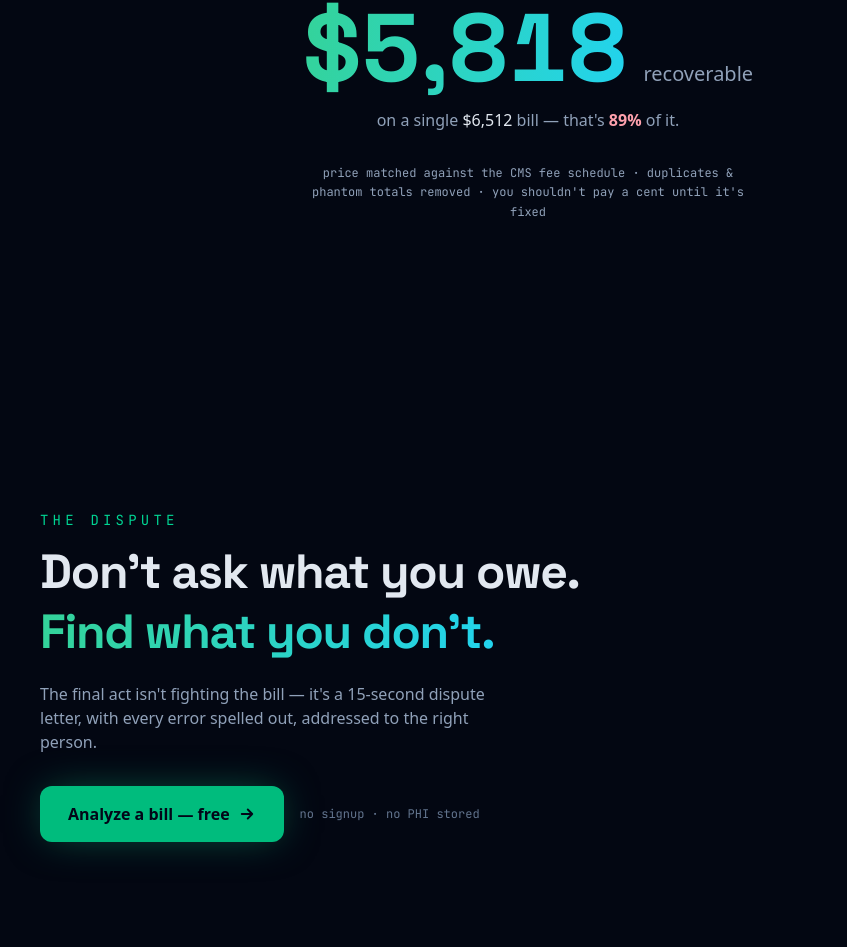
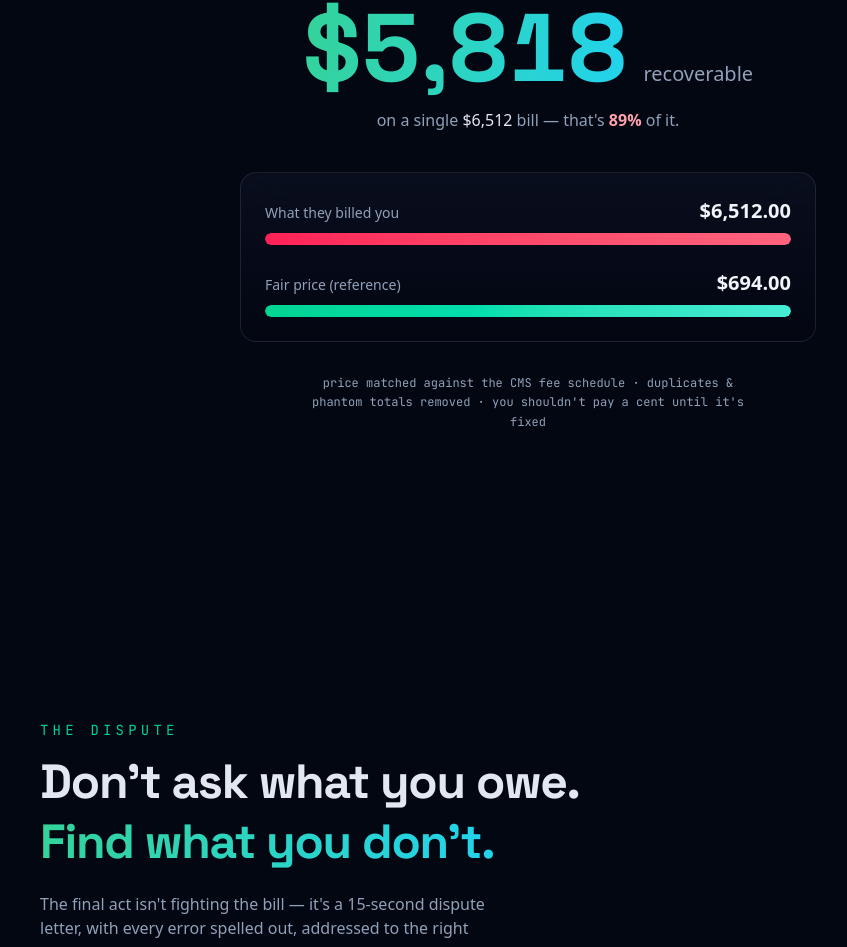
Before and after one commit to AhamedAAHA/Gemini, a Next.js app: page / in a window 1280 px wide. Shown: the part 2773-3720 px from the top of the page, without its empty margins (112-959 px from the left). Built offline with nearby package versions, Linux system fonts and the light colour scheme.

Commit message:
feat: add billed vs fair price meters

```diff
--- a/app/components/home/ActMoney.tsx
+++ b/app/components/home/ActMoney.tsx
@@ -2,6 +2,39 @@
 
 import { motion } from "motion/react";
 import Counter from "@/app/components/ui/Counter";
+import { usd } from "@/lib/format";
+
+const BILLED = 6512;
+const FAIR = 694;
+
+function Meter({
+  label,
+  value,
+  accent,
+}: {
+  label: string;
+  value: number;
+  accent: string;
+}) {
+  return (
+    <div className="flex-1">
+      <div className="flex items-baseline justify-between">
+        <span className="text-sm text-slate-400">{label}</span>
+        <span className="tabular text-xl font-bold text-slate-100">{usd(value)}</span>
+      </div>
+      <div className="mt-2 h-3 overflow-hidden rounded-full bg-white/5">
+        <motion.div
+          initial={{ scaleX: 0 }}
+          whileInView={{ scaleX: 1 }}
+          viewport={{ once: true, margin: "-60px" }}
+          transition={{ duration: 1, ease: [0.22, 1, 0.36, 1] }}
+          className={`h-full rounded-full ${accent}`}
+          style={{ transformOrigin: "left" }}
+        />
+      </div>
+    </div>
+  );
+}
 
 export default function ActMoney() {
   return (
@@ -28,6 +61,19 @@ export default function ActMoney() {
             <span className="font-bold text-rose-300">89%</span> of it.
           </p>
 
+          <div className="glass-strong mx-auto mt-10 max-w-xl space-y-6 rounded-2xl p-6 text-left">
+            <Meter
+              label="What they billed you"
+              value={BILLED}
+              accent="bg-gradient-to-r from-rose-500 to-rose-400"
+            />
+            <Meter
+              label="Fair price (reference)"
+              value={FAIR}
+              accent="bg-gradient-to-r from-emerald-400 to-teal-300"
+            />
+          </div>
+
           <p className="mx-auto mt-8 max-w-md font-mono text-xs leading-relaxed text-slate-400">
             price matched against the CMS fee schedule · duplicates & phantom totals removed ·
             you shouldn&apos;t pay a cent until it&apos;s fixed
```
